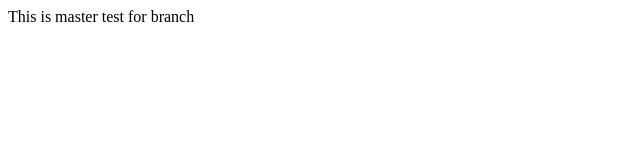
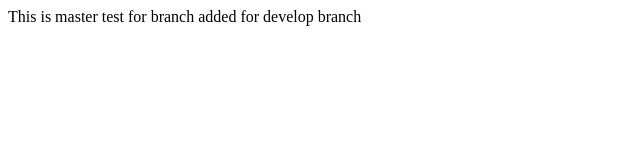
Before and after one commit to blueskyjourney/group-project, a plain HTML site: page index.html in a window 1280 px wide. Shown: the whole page, without its empty margins (0-640 px from the left). Drawn offline with Linux system fonts and the light colour scheme.

Commit message:
added a line from develop branch

```diff
--- a/index.html
+++ b/index.html
@@ -9,5 +9,6 @@
     <body>
         This is master
         test for branch
+        added for develop branch
     </body>
 </html>
```
